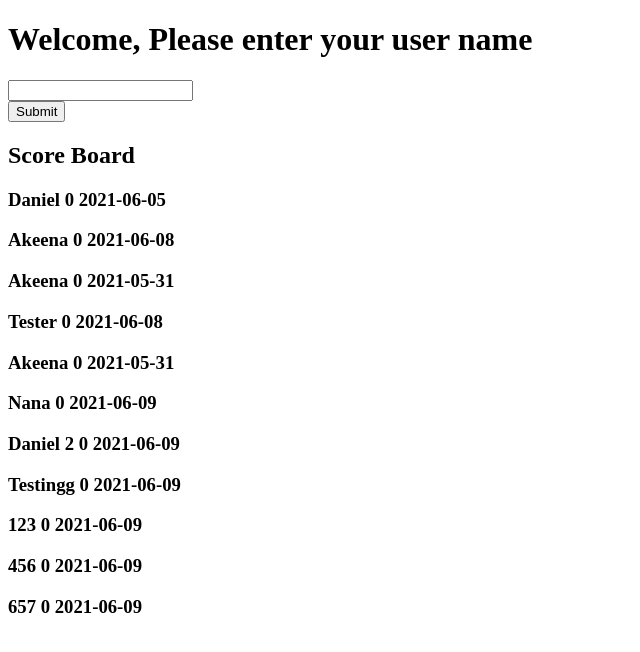
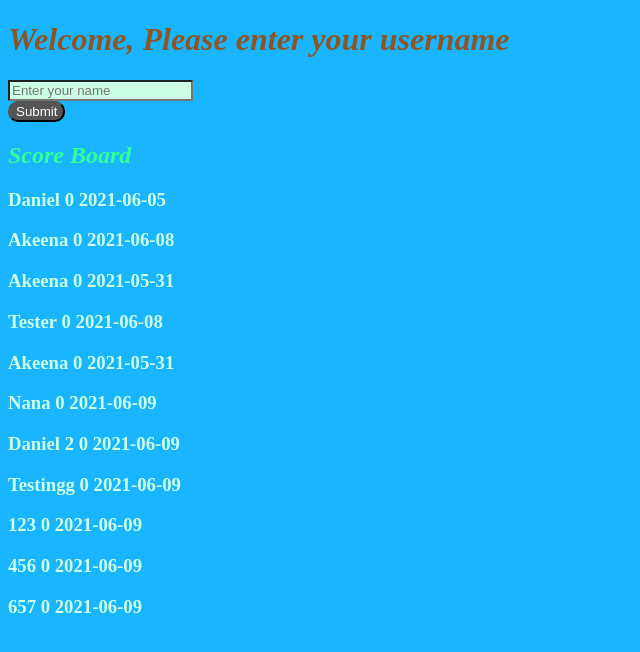
Before and after one commit to Daniel-null/Final_project, a Flask app: page /all in a window 1280 px wide. Shown: the top 652 px of the page, without its empty margins (0-640 px from the left). Run offline with Flask 2, Linux system fonts and the light colour scheme; data comes from the database, SQL or seed files in the repository.

Commit message:
added some styling to the webpage

```diff
--- a/templates/index.html
+++ b/templates/index.html
@@ -6,20 +6,30 @@
     <title> Code Next </title>
     <link rel="stylesheet" href="static/style.css">
 </head>
-<body>
+
+
+  <style>
+input[type="submit"]{
+    background-color:#555;
+    color: #fff;
+    border-radius: 10px;
+}
+</style>
+
+<body style="background-color:#19B5FE;">
     <div id="inputForm">
-        <h1> Welcome, Please enter your user name</h1>
+        <h1 style="color:#8D5524"><em><b>Welcome, Please enter your username</b></em></h1>
         <form action="/all" method="post">
-            <input type="text" name="user"> <br>
+            <input style="background-color:#CCFFE5" type="text" name="user" placeholder="Enter your name" > <br>
             <input type="submit"/>
         </form>
     </div>
     <div id="userInfo">
-        <h2> Score Board</h2>
+        <em><h2 style="color:#33FF99"> Score Board</h2></em>
         <div>
             <!-- FOR THE FUTURE, when the game is done, we should organize the score by highest to lowest-->
             {% for score in scores %}
-                <h3>
+                <h3 style="color:#CCFFE5">
                     {{score["user"]}} {{score["score"]}} {{score["date"]}}
                 </h3>
             {% endfor %}
```
